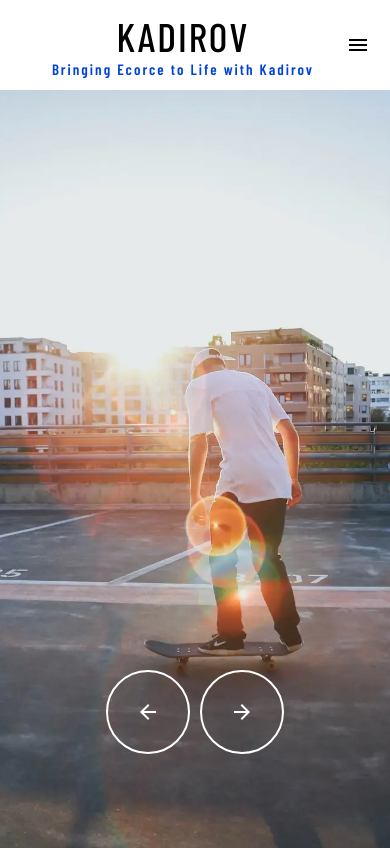
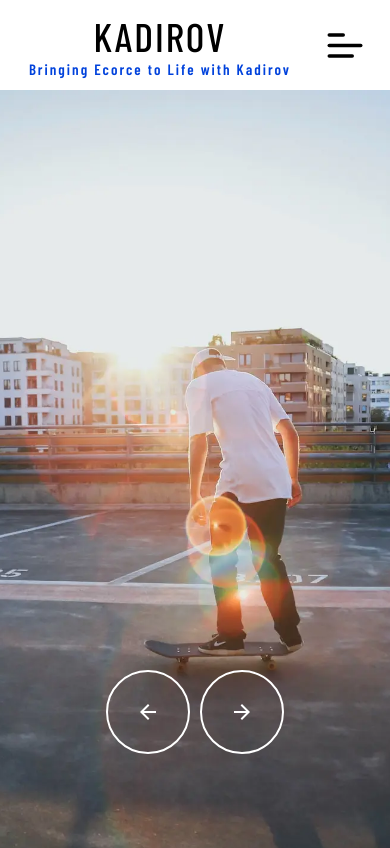
Before and after one commit to gyunayK/Ecomerce_Strapi, a React (Vite) app in the folder eComerce/client/: page / in a window 390 px wide. Shown: the top 848 px of the page. Built offline with nearby package versions, Linux system fonts and the light colour scheme; no server answers; a web font is replaced by a local one.

Commit message:
feat: add hamburger menu styling

```diff
--- a/eComerce/client/src/components/Navbar/Navbar.jsx
+++ b/eComerce/client/src/components/Navbar/Navbar.jsx
@@ -1,5 +1,5 @@
 import "./Navbar.scss";
-
+import "./hamburgerStyle.scss";
 import { useState } from "react";
 import FavoriteBorderOutlinedIcon from "@mui/icons-material/FavoriteBorderOutlined";
 import ShoppingCartOutlinedIcon from "@mui/icons-material/ShoppingCartOutlined";
@@ -15,9 +15,12 @@ const Navbar = () => {
   const [mobileMenuOpen, setMobileMenuOpen] = useState(false);
 
   const products = useSelector((state) => state.cart.products);
+  console.log(mobileMenuOpen);
 
   // const category = searchItems?.data?.find((cat) => cat.id === catId);
-
+  const toggleMenu = () => {
+    setMobileMenuOpen(!mobileMenuOpen);
+  };
   return (
     <div className="navbar">
       <div className="wrapper">
@@ -74,12 +77,17 @@ const Navbar = () => {
               <span>{products.length}</span>
             </div>
           </div>
-          <div
-            className="hamburger"
-            onClick={() => setMobileMenuOpen(!mobileMenuOpen)}
-          >
-            <MenuIcon />
-          </div>
+          <label>
+            <input
+              type="checkbox"
+              id="check"
+              checked={mobileMenuOpen}
+              onChange={toggleMenu}
+            />
+            <span></span>
+            <span></span>
+            <span></span>
+          </label>
         </div>
       </div>
       <div className={`mobileMenu ${mobileMenuOpen ? "open" : ""}`}>
--- a/eComerce/client/src/components/Navbar/Navbar.scss
+++ b/eComerce/client/src/components/Navbar/Navbar.scss
@@ -1,3 +1,14 @@
+$search-width: 2px;
+$search-height: 100%;
+$font-size: 18px;
+$letter-spacing: 2px;
+$transition-time: 500ms;
+$bg-color: #ffffff;
+$font-color: #000000;
+$placeholder-opacity: 0.5;
+$border-color: rgba(0, 0, 0, 0.5);
+$cubic-bezier: cubic-bezier(0, 0.11, 0.35, 2);
+
 .navbar {
   height: 90px;
   font-family: "Barlow Condensed", sans-serif;
@@ -112,17 +123,6 @@
 .mobileMenu.open {
   transform: translateX(0);
 }
-
-$search-width: 2px;
-$search-height: 100%;
-$font-size: 18px;
-$letter-spacing: 2px;
-$transition-time: 500ms;
-$bg-color: #ffffff;
-$font-color: #000000;
-$placeholder-opacity: 0.5;
-$border-color: rgba(0, 0, 0, 0.5);
-$cubic-bezier: cubic-bezier(0, 0.11, 0.35, 2);
 
 .search-box {
   width: fit-content;
--- /dev/null
+++ b/eComerce/client/src/components/Navbar/hamburgerStyle.scss
@@ -0,0 +1,57 @@
+label {
+  display: flex;
+  flex-direction: column;
+  width: 70px;
+  cursor: pointer;
+  z-index: 6;
+  scale: 0.5;
+  transform: translateX(20px);
+
+  @media (min-width: 768px) {
+    display: none;
+  }
+
+  span {
+    background: #000000;
+    border-radius: 10px;
+    height: 7px;
+    margin: 7px 0;
+    transition: 0.4s cubic-bezier(0.68, -0.6, 0.32, 1.6);
+
+    &:nth-of-type(1) {
+      width: 50%;
+    }
+
+    &:nth-of-type(2) {
+      width: 100%;
+    }
+
+    &:nth-of-type(3) {
+      width: 75%;
+    }
+  }
+
+  input[type="checkbox"] {
+    display: none;
+
+    &:checked {
+      ~ span {
+        &:nth-of-type(1) {
+          transform-origin: bottom;
+          transform: rotatez(45deg) translate(8px, 0px);
+        }
+
+        &:nth-of-type(2) {
+          transform-origin: top;
+          transform: rotatez(-45deg);
+        }
+
+        &:nth-of-type(3) {
+          transform-origin: bottom;
+          width: 50%;
+          transform: translate(30px, -11px) rotatez(45deg);
+        }
+      }
+    }
+  }
+}
```
